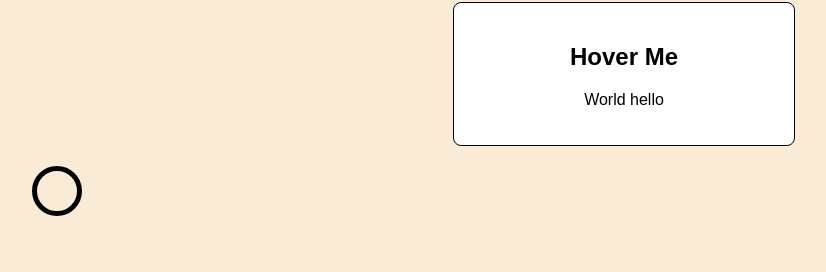
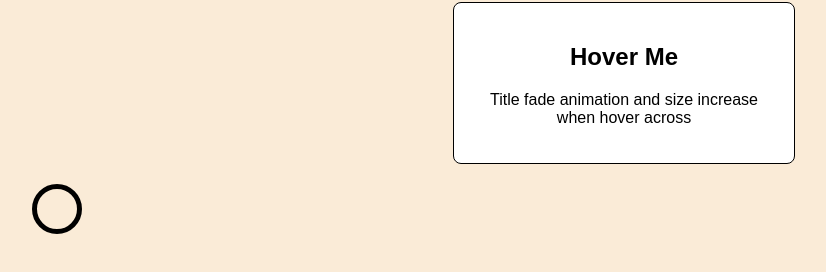
Before and after one commit to Vrubb/Animationsite, a plain HTML site: page index.html in a window 1280 px wide. Shown: the part 126-398 px from the top of the page, without its empty margins (16-842 px from the left). Drawn offline with Linux system fonts and the light colour scheme.

Commit message:
Update index.html

```diff
--- a/index.html
+++ b/index.html
@@ -9,7 +9,7 @@
   <h1 class="fade-in">Hello world</h1>
   <div class="card">
     <h2>Hover Me</h2>
-    <p>World hello</p>
+    <p>Title fade animation and size increase when hover across</p>
   </div>
   <div class="loader"></div>
 </body>
```
